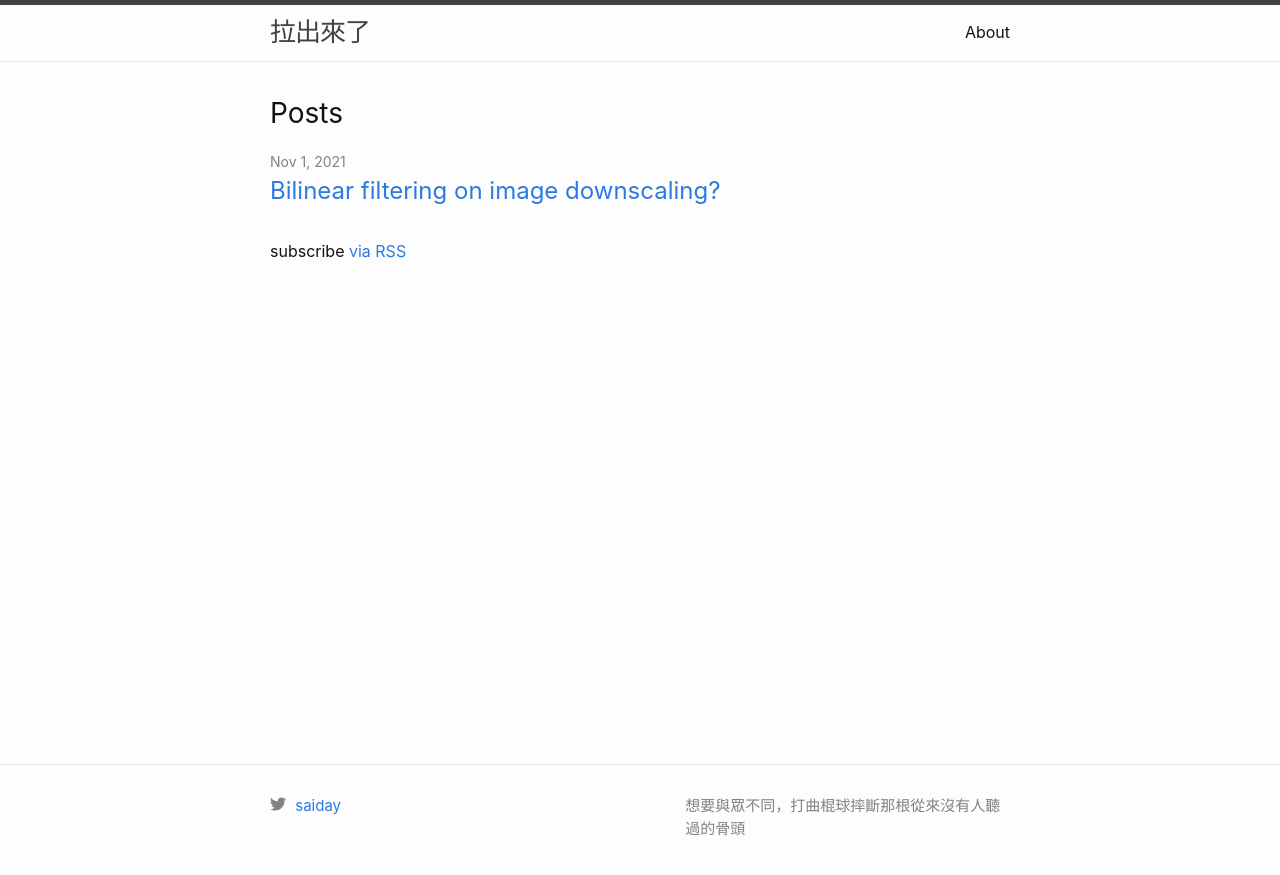
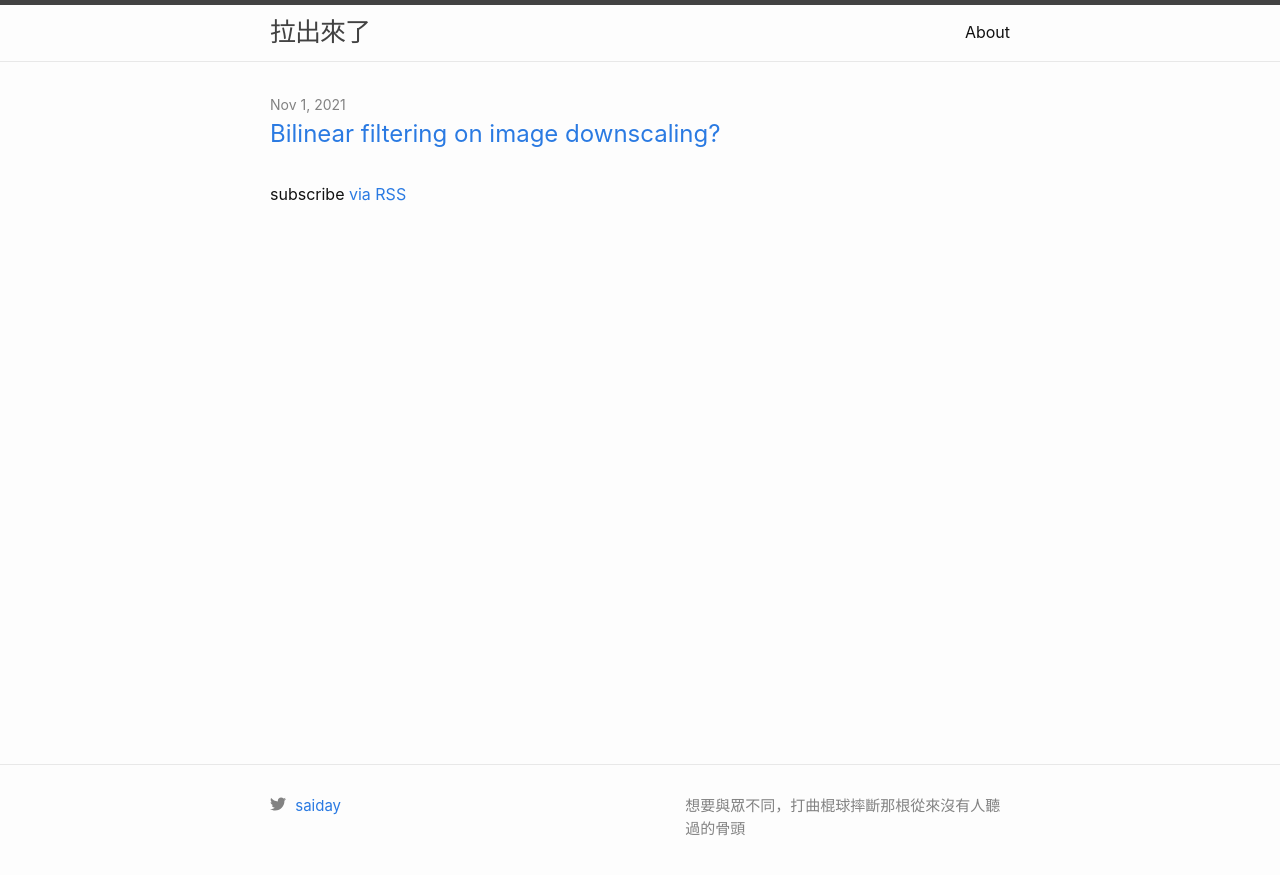
Before and after one commit to saiday/saiday.github.io, a Jekyll site: the page built from index.md, in a window 1280 px wide. Shown: the top 875 px of the page. Built offline with Jekyll 4.4.1, drawn with Linux system fonts in a browser that asks for light colours; our own code applies the rules of GitHub Pages for plain Markdown files.

Commit message:
update _layouts/home.html without Posts heading title

```diff
--- a/_layouts/home.html
+++ b/_layouts/home.html
@@ -10,7 +10,7 @@
   {{ content }}
 
   {%- if site.posts.size > 0 -%}
-    <h2 class="post-list-heading">{{ page.list_title | default: "Posts" }}</h2>
+    <!-- <h2 class="post-list-heading">{{ page.list_title | default: "Posts" }}</h2> -->
     <ul class="post-list">
       {%- for post in site.posts -%}
       <li>
```
